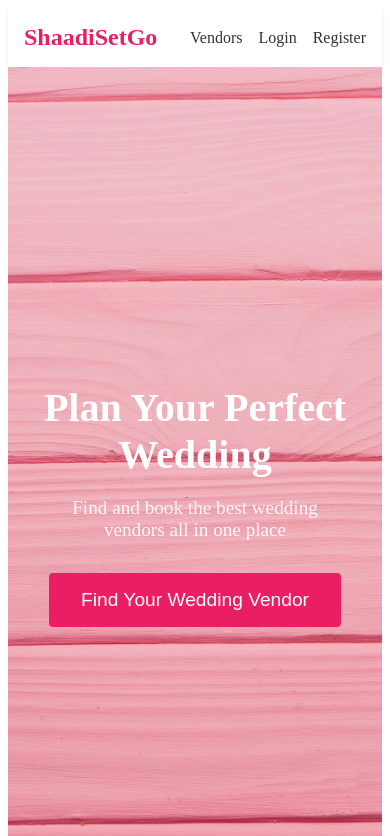
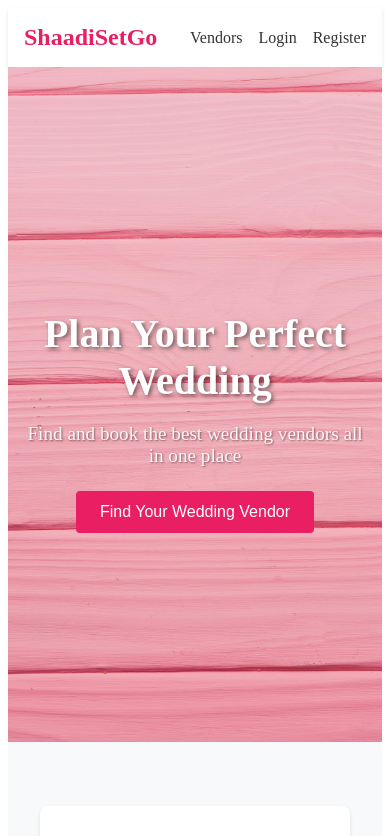
Before and after one commit to Saikrishna115/Shaadisetgo_Frontend, a React (Create React App) app: page / in a window 390 px wide. Shown: the top 836 px of the page. Built offline with nearby package versions, Linux system fonts and the light colour scheme.

Commit message:
version 1.0

```diff
--- a/src/App.js
+++ b/src/App.js
@@ -2,7 +2,7 @@
 import React from 'react';
 import { BrowserRouter as Router, Routes, Route } from 'react-router-dom';
 import { AuthProvider } from './context/AuthContext';
-import PrivateRoute from './routes/PrivateRoute';
+import PrivateRoute from './components/PrivateRoute';
 
 import Navbar from './components/Navbar';
 import Footer from './components/Footer/Footer';
--- a/src/components/PrivateRoute.jsx
+++ b/src/components/PrivateRoute.jsx
@@ -3,7 +3,7 @@ import { Navigate } from 'react-router-dom';
 import { useAuth } from '../context/AuthContext';
 import { CircularProgress, Container } from '@mui/material';
 
-const PrivateRoute = ({ children, allowedRoles }) => {
+const PrivateRoute = ({ children, roles }) => {
   const { user, loading } = useAuth();
 
   if (loading) {
@@ -18,14 +18,17 @@ const PrivateRoute = ({ children, allowedRoles }) => {
     return <Navigate to="/login" replace />;
   }
 
-  if (allowedRoles && !allowedRoles.includes(user.role)) {
+  if (roles && !roles.includes(user.role)) {
     // Redirect to appropriate dashboard based on user's role
-    if (user.role === 'vendor') {
-      return <Navigate to="/vendor/dashboard" replace />;
-    } else if (user.role === 'customer') {
-      return <Navigate to="/customer/dashboard" replace />;
-    } else {
-      return <Navigate to="/dashboard" replace />;
+    switch (user.role) {
+      case 'vendor':
+        return <Navigate to="/vendor/dashboard" replace />;
+      case 'customer':
+        return <Navigate to="/dashboard" replace />;
+      case 'admin':
+        return <Navigate to="/admin" replace />;
+      default:
+        return <Navigate to="/" replace />;
     }
   }
 
--- a/src/pages/Home.css
+++ b/src/pages/Home.css
@@ -12,9 +12,12 @@
   background-size: cover;
   background-position: center;
   background-repeat: no-repeat;
-  background-attachment: fixed;
+  background-attachment: scroll;
   color: white;
   text-align: center;
+  -webkit-background-size: cover;
+  -moz-background-size: cover;
+  -o-background-size: cover;
 }
 
 .hero-content {
@@ -27,12 +30,14 @@
   font-size: 3.5rem;
   margin-bottom: 1rem;
   font-weight: bold;
+  text-shadow: 2px 2px 4px rgba(0, 0, 0, 0.5);
 }
 
 .hero-subtitle {
   font-size: 1.5rem;
   margin-bottom: 2rem;
   opacity: 0.9;
+  text-shadow: 1px 1px 2px rgba(0, 0, 0, 0.5);
 }
 
 .cta-button {
@@ -186,6 +191,29 @@
 }
 
 @media (max-width: 768px) {
+  .hero-section {
+    height: 80vh;
+    background-attachment: scroll;
+  }
+
+  .hero-content {
+    padding: 1rem;
+  }
+
+  .hero-title {
+    font-size: 2.5rem;
+    margin-bottom: 0.75rem;
+  }
+
+  .hero-subtitle {
+    font-size: 1.2rem;
+    margin-bottom: 1.5rem;
+  }
+
+  .cta-button {
+    padding: 0.75rem 1.5rem;
+    font-size: 1rem;
+  }
   .hero-title {
     font-size: 2.5rem;
   }
--- a/src/pages/VendorList.css
+++ b/src/pages/VendorList.css
@@ -39,26 +39,31 @@
 }
 
 .vendor-grid {
-  display: grid;
-  grid-template-columns: repeat(auto-fill, minmax(300px, 1fr));
+  display: flex;
+  flex-direction: column;
   gap: 2rem;
 }
 
 .vendor-card {
-  background: white;
+  position: relative;
+  width: 100%;
+  height: 400px;
   border-radius: 8px;
-  box-shadow: 0 2px 4px rgba(0, 0, 0, 0.1);
   overflow: hidden;
   transition: transform 0.3s ease;
 }
 
 .vendor-card:hover {
-  transform: translateY(-5px);
+  transform: scale(1.02);
 }
 
 .vendor-image {
-  height: 200px;
-  overflow: hidden;
+  position: absolute;
+  top: 0;
+  left: 0;
+  width: 100%;
+  height: 100%;
+  z-index: 1;
 }
 
 .vendor-image img {
@@ -68,22 +73,33 @@
 }
 
 .vendor-info {
-  padding: 1.5rem;
+  position: relative;
+  z-index: 2;
+  height: 100%;
+  padding: 2rem;
+  background: linear-gradient(to top, rgba(0, 0, 0, 0.8), transparent);
+  color: white;
+  display: flex;
+  flex-direction: column;
+  justify-content: flex-end;
 }
 
 .vendor-info h3 {
   margin: 0 0 0.5rem;
-  color: #333;
+  color: white;
+  font-size: 2rem;
 }
 
 .vendor-category {
   color: #E91E63;
   font-weight: 500;
   margin-bottom: 0.5rem;
+  text-transform: uppercase;
+  letter-spacing: 1px;
 }
 
 .vendor-description {
-  color: #666;
+  color: rgba(255, 255, 255, 0.9);
   margin-bottom: 1rem;
   line-height: 1.5;
   display: -webkit-box;
@@ -101,18 +117,20 @@
 }
 
 .vendor-price {
-  color: #333;
+  color: white;
   font-weight: 500;
+  font-size: 1.2rem;
 }
 
 .book-btn {
-  padding: 0.5rem 1rem;
+  padding: 0.75rem 1.5rem;
   background-color: #E91E63;
   color: white;
   border: none;
   border-radius: 4px;
   cursor: pointer;
   transition: background-color 0.3s ease;
+  font-weight: 500;
 }
 
 .book-btn:hover {
@@ -151,7 +169,11 @@
     width: 100%;
   }
 
-  .vendor-grid {
-    grid-template-columns: 1fr;
+  .vendor-card {
+    height: 300px;
+  }
+
+  .vendor-info h3 {
+    font-size: 1.5rem;
   }
 }
```
